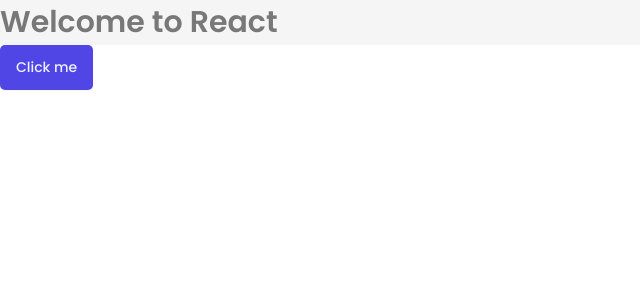
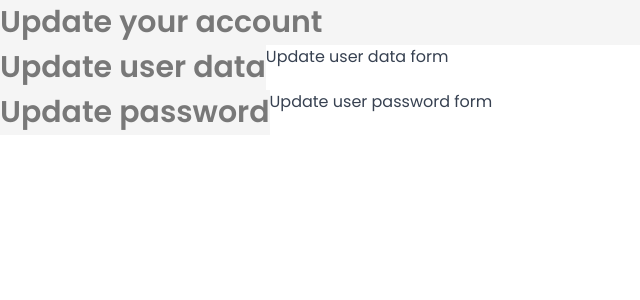
Before and after one commit to MoAlashri/the-wild-oasis, a React (Vite) app: page /account in a window 1280 px wide. Shown: the top 300 px of the page, without its empty margins (0-640 px from the left). Built offline with nearby package versions, Linux system fonts and the light colour scheme; a web font is replaced by a local one.

Commit message:
added Routes

```diff
--- a/package.json
+++ b/package.json
@@ -12,6 +12,7 @@
   "dependencies": {
     "react": "^19.2.8",
     "react-dom": "^19.2.8",
+    "react-router-dom": "^7.18.4",
     "styled-components": "^6.6.0"
   },
   "devDependencies": {
--- a/src/App.jsx
+++ b/src/App.jsx
@@ -1,23 +1,32 @@
-import styled from "styled-components"
-import GlobalStyle from "./styles/GlobalStyles"
-import Button from './ui/Button'
-const H1 =styled.h1 `
-  font-size: 30px;
-  font-weight: 600;
-  color: #787878;
-  background-color: #f5f5f5;
-  `
-
+import { BrowserRouter, Route, Routes, Navigate } from "react-router-dom"
+import GlobalStyles from "./styles/GlobalStyles"
+import Dashboard from "./pages/Dashboard"
+import Bookings from "./pages/Bookings"
+import Cabins from "./pages/Cabins"
+import Users from "./pages/Users"
+import Settings from "./pages/Settings"
+import Account from "./pages/Account"
+import Login from "./pages/Login"
+import PageNotFound from "./pages/PageNotFound"
 
 
 function App() {
   return (
     <>
-      <GlobalStyle/>
-      <div>
-        <H1>Welcome to React</H1>
-        <Button>Click me</Button>
-      </div>
+      <GlobalStyles/>
+      <BrowserRouter>
+        <Routes>
+          <Route index element={<Navigate replace to="dashboard" />}/>
+          <Route path="dashboard" element={<Dashboard />}/>
+          <Route path="bookings" element={<Bookings />}/>
+          <Route path="cabins" element={<Cabins />}/>
+          <Route path="users" element={<Users />}/>
+          <Route path="settings" element={<Settings />}/>
+          <Route path="account" element={<Account />}/>
+          <Route path="login" element={<Login/>}/>
+          <Route path="*" element={<PageNotFound/>}/>
+        </Routes>
+      </BrowserRouter>
     </>
   )
 }
--- a/src/ui/Button.jsx
+++ b/src/ui/Button.jsx
@@ -49,19 +49,17 @@
 };
 
 const Button = styled.button `
-  font-size: 1.4rem;
-  padding:1.2rem 1.6rem;
-  font-weight: 500;
   border: none;
   border-radius: var(--border-radius-sm);
-  background-color: Var(--color-brand-600);
-  color: Var(--color-brand-50);
   box-shadow: var(--shadow-sm);
-  cursor: pointer;
 
-  &:hover {
-    background-color: var(--color-brand-700);
-  }
+  ${props => sizes[props.size]}
+  ${props => variations[props.variant]}
 
 `
+
+Button.defaultProps = {
+  variation: 'primary',
+  size: 'medium'
+}
 export default Button;
--- /dev/null
+++ b/src/ui/Heading.jsx
@@ -0,0 +1,11 @@
+import styled from "styled-components"
+
+
+const Heading =styled.h1 `
+  font-size: 30px;
+  font-weight: 600;
+  color: #787878;
+  background-color: #f5f5f5;
+  `
+
+  export default Heading
--- /dev/null
+++ b/src/ui/Row.jsx
@@ -0,0 +1,22 @@
+import styled, {css} from "styled-components"
+
+const Row = styled.div `
+  display: flex;
+
+
+  ${props => props.type === 'horizontal' && css`
+    justify-content: space-between;
+    align-items: center;
+  `}
+
+  ${props => props.type === 'vertical' && css`
+    flex-direction: column;
+    gap: 1.6rem;
+  `}
+
+`
+Row.defaultProps = {
+  type: 'vertical'
+}
+
+export default Row;
```
Also changed, not shown: src/ui/AppLayout.jsx (added, +9 -0 lines), 1 other file (tests, documents, lock files or other folders).
